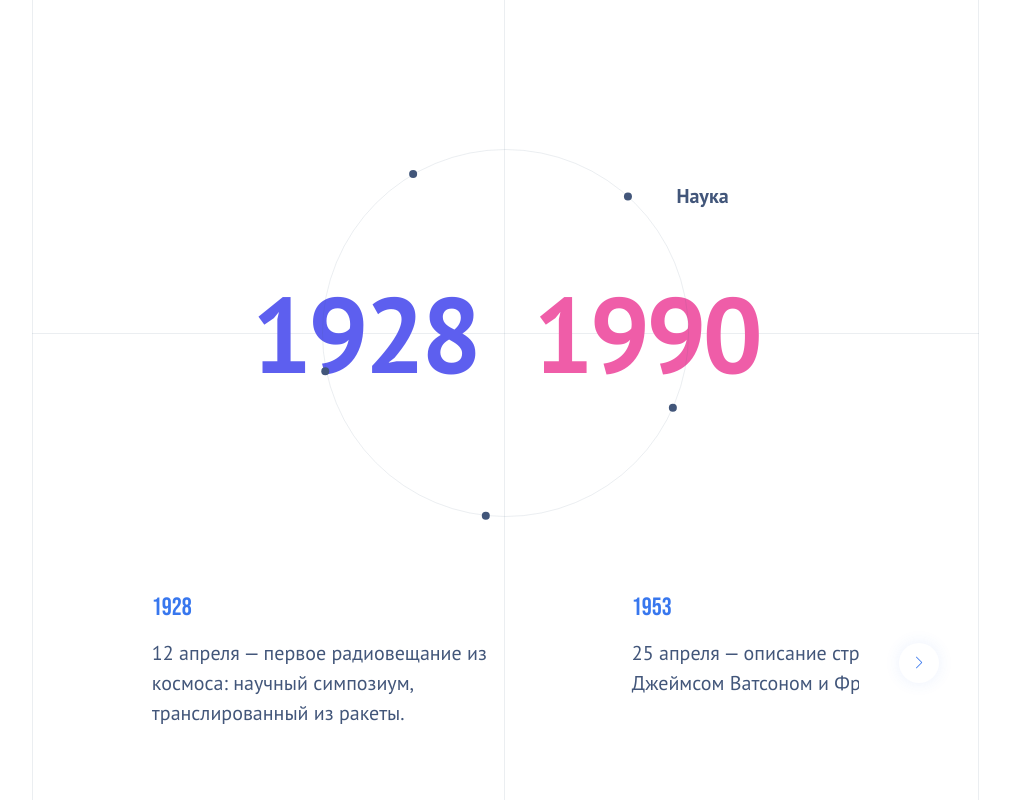
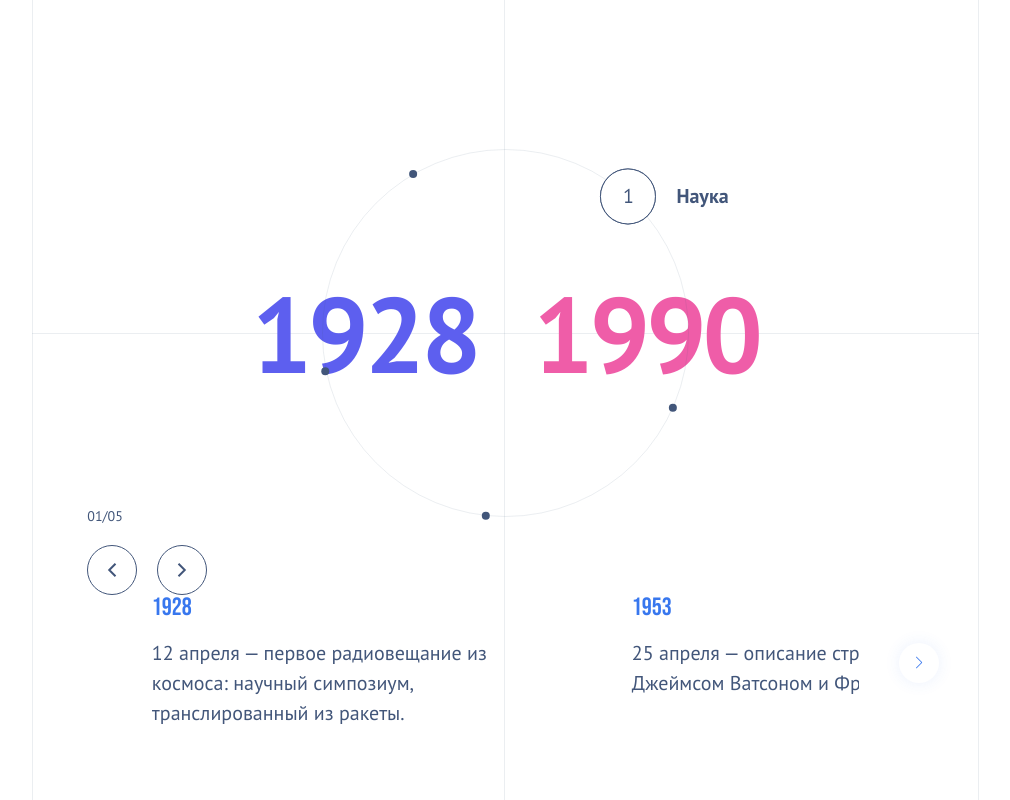
Before and after one commit to vanya1254/only, a React (Create React App) app: page / in a window 1280 px wide. Shown: the whole page, without its empty margins (190-1200 px from the left). Built offline with nearby package versions, Linux system fonts and the light colour scheme.

Commit message:
fix circle animations/transitions

```diff
--- a/src/components/SliderSwiper/index.tsx
+++ b/src/components/SliderSwiper/index.tsx
@@ -1,4 +1,4 @@
-import React from "react";
+import React, { useState } from "react";
 import { Swiper, SwiperSlide } from "swiper/react";
 import { Navigation } from "swiper/modules";
 
@@ -13,6 +13,16 @@ type SliderSwiperProps = {
 };
 
 export const SliderSwiper: React.FC<SliderSwiperProps> = ({ datesList }) => {
+  const [isFirstSlide, setIsFirstSlide] = useState(false);
+
+  const onSlidePrevTransitionEnd = (swiper: any) => {
+    if (swiper.slides[0].classList.contains("swiper-slide-active")) {
+      setIsFirstSlide(true);
+    } else {
+      setIsFirstSlide(false);
+    }
+  };
+
   return (
     <Swiper
       modules={[Navigation]}
@@ -22,6 +32,11 @@ export const SliderSwiper: React.FC<SliderSwiperProps> = ({ datesList }) => {
       grabCursor={true}
       watchOverflow={false}
       className={`noselect ${styles.root}`}
+      // onSlidePrevTransitionEnd={onSlidePrevTransitionEnd}
+      style={{
+        marginLeft: `${isFirstSlide ? "80px" : ""}`,
+        transition: ".3s linear",
+      }}
     >
       {datesList
         .sort((a, b) => Number(a.year) - Number(b.year))
@@ -29,6 +44,7 @@ export const SliderSwiper: React.FC<SliderSwiperProps> = ({ datesList }) => {
           <SwiperSlide
             key={datesList[i].description}
             className={styles.root__slide}
+            onChange={onSlidePrevTransitionEnd}
           >
             <h3 className={styles.root__slide_title}>{date.year}</h3>
             <p className={styles.root__slide_text}>{date.description}</p>
--- a/src/components/SmartCircle/SmartCircle.module.scss
+++ b/src/components/SmartCircle/SmartCircle.module.scss
@@ -42,6 +42,8 @@
       font-size: 20px;
       line-height: 30px; /* 150% */
       color: $black-blue;
+
+      transition: 0.3s linear;
     }
 
     &_name,
@@ -54,6 +56,11 @@
       left: calc(var(--size-dot) + 20px);
       top: 13px;
       font-weight: 700;
+
+      opacity: 0;
+      visibility: hidden;
+      transition: 0.3s linear;
+      transition-delay: 1s;
     }
 
     &_value {
@@ -70,9 +77,64 @@
       height: 100%;
 
       font-weight: 400;
+
+      transition: 0.3s linear;
+    }
+
+    &:hover {
+      div:first-child {
+        width: 100%;
+        height: 100%;
+
+        div:first-child {
+          visibility: visible;
+          opacity: 1;
+        }
+      }
     }
   }
 
-  &_active {
+  &__nav {
+    position: absolute;
+    bottom: calc($index * 9.833333);
+    left: calc($index * 2.666667);
+
+    display: flex;
+    flex-direction: column;
+    gap: 20px;
+
+    &_info {
+      color: $black-blue;
+      font-size: 14px;
+      font-weight: 400;
+      line-height: normal;
+    }
+
+    &__btns {
+      @include dFlexACenter();
+
+      gap: 20px;
+
+      button {
+        --size-btn: 50px;
+
+        @include dFlexACenter();
+        justify-content: center;
+
+        background-color: white;
+        width: var(--size-btn);
+        height: var(--size-btn);
+        border-radius: 100%;
+        border: 1px solid $black-blue;
+
+        cursor: pointer;
+      }
+
+      &_prev {
+      }
+
+      &_next {
+      }
+    }
   }
 }
--- a/src/components/SmartCircle/index.tsx
+++ b/src/components/SmartCircle/index.tsx
@@ -1,4 +1,4 @@
-import React, { useState } from "react";
+import React from "react";
 
 import { CategoryT } from "../";
 
@@ -17,70 +17,26 @@ export const SmartCircle: React.FC<SmartCircleProps> = ({
   setActiveDot,
   categoriesList,
 }) => {
-  const dotTransition = 1;
-  // const [isOnMouseOver, setIsOnMouseOver] = useState(false);
-
   const getAngle = (i: number) => {
     return 240 + (360 / categoriesList.length) * i;
   };
 
-  const onMouseOverDot = (event: React.MouseEvent<HTMLDivElement>) => {
-    const dotContent = event.currentTarget.querySelector(
-      `.${initStyles.root__dot__content}`
-    ) as HTMLDivElement;
-
-    dotContent.style.animation = "onMouseOverDot 0.3s linear forwards";
-
-    const dotValue = dotContent.querySelector(
-      `.${initStyles.root__dot_value}`
-    ) as HTMLDivElement;
-
-    dotValue.style.animation = "visibilityChangeIn 0.3s linear forwards";
-  };
-
-  const onMouseOutDot = (event: React.MouseEvent<HTMLDivElement>) => {
-    const dotContent = event.currentTarget.querySelector(
-      `.${initStyles.root__dot__content}`
-    ) as HTMLDivElement;
-
-    dotContent.style.animation = "onMouseOutDot 0.2s linear forwards";
-
-    const dotValue = dotContent.querySelector(
-      `.${initStyles.root__dot_value}`
-    ) as HTMLDivElement;
-
-    dotValue.style.animation = "visibilityChangeOut 0.2s linear forwards";
-  };
-
-  const onClickDot = (
-    event: React.MouseEvent<HTMLDivElement>,
-    curI: number
-  ) => {
-    const dotName = event.currentTarget?.querySelector(
-      `.${initStyles.root__dot_name}`
-    ) as HTMLDivElement;
-
-    dotName.style.animation = `visibilityChangeIn 0.3s linear forwards`;
-
-    const dotValue = event.currentTarget?.querySelector(
-      `.${initStyles.root__dot_value}`
-    ) as HTMLDivElement;
-
-    dotValue.style.animation = "visibilityChangeIn 0.3s linear forwards";
+  const onClickDot = (curI: number) => {
     setActiveDot(curI);
   };
 
   return (
+    <>
       <div className={initStyles.root}>
         {categoriesList.map((category, i) => (
           <div
             key={i}
-          onMouseOver={onMouseOverDot}
-          onMouseOut={onMouseOutDot}
-          onClick={(e) => onClickDot(e, i)}
-          className={initStyles.root__dot}
+            onClick={() => onClickDot(i)}
+            className={`${activeDot === i ? "activeDot" : ""} ${
+              initStyles.root__dot
+            }`}
             style={{
-            transition: `${dotTransition}s linear`,
+              transition: `1s linear`,
               transform: `rotate(${getAngle(
                 activeDot + 1 - i
               )}deg) translate(${RADIUS_CIRCLE}) rotate(-${getAngle(
@@ -97,5 +53,45 @@ export const SmartCircle: React.FC<SmartCircleProps> = ({
           </div>
         ))}
       </div>
+      <div className={initStyles.root__nav}>
+        <p className={initStyles.root__nav_info}>{`0${activeDot + 1}/0${
+          categoriesList.length
+        }`}</p>
+        <div className={initStyles.root__nav__btns}>
+          <button className={initStyles.root__nav__btns_prev}>
+            <svg
+              width="10"
+              height="14"
+              viewBox="0 0 10 14"
+              fill="none"
+              xmlns="http://www.w3.org/2000/svg"
+            >
+              <path
+                d="M8.49988 0.750001L2.24988 7L8.49988 13.25"
+                stroke="#42567A"
+                strokeWidth="2"
+              />
+            </svg>
+          </button>
+          <button className={initStyles.root__nav__btns_next}>
+            <svg
+              width="10"
+              height="14"
+              viewBox="0 0 10 14"
+              fill="none"
+              xmlns="http://www.w3.org/2000/svg"
+            >
+              <path
+                d="M8.49988 0.750001L2.24988 7L8.49988 13.25"
+                stroke="#42567A"
+                strokeWidth="2"
+                transform="rotate(180)"
+                transform-origin="5px 7px"
+              />
+            </svg>
+          </button>
+        </div>
+      </div>
+    </>
   );
 };
--- a/src/index.scss
+++ b/src/index.scss
@@ -105,3 +105,15 @@ h6 {
   left: 40px;
   bottom: calc($index * 3.466667 + 45px);
 }
+
+.activeDot {
+  div:first-child {
+    width: 100%;
+    height: 100%;
+
+    div {
+      visibility: visible;
+      opacity: 1;
+    }
+  }
+}
```
Lines whose indentation alone changed are shown as unchanged.
